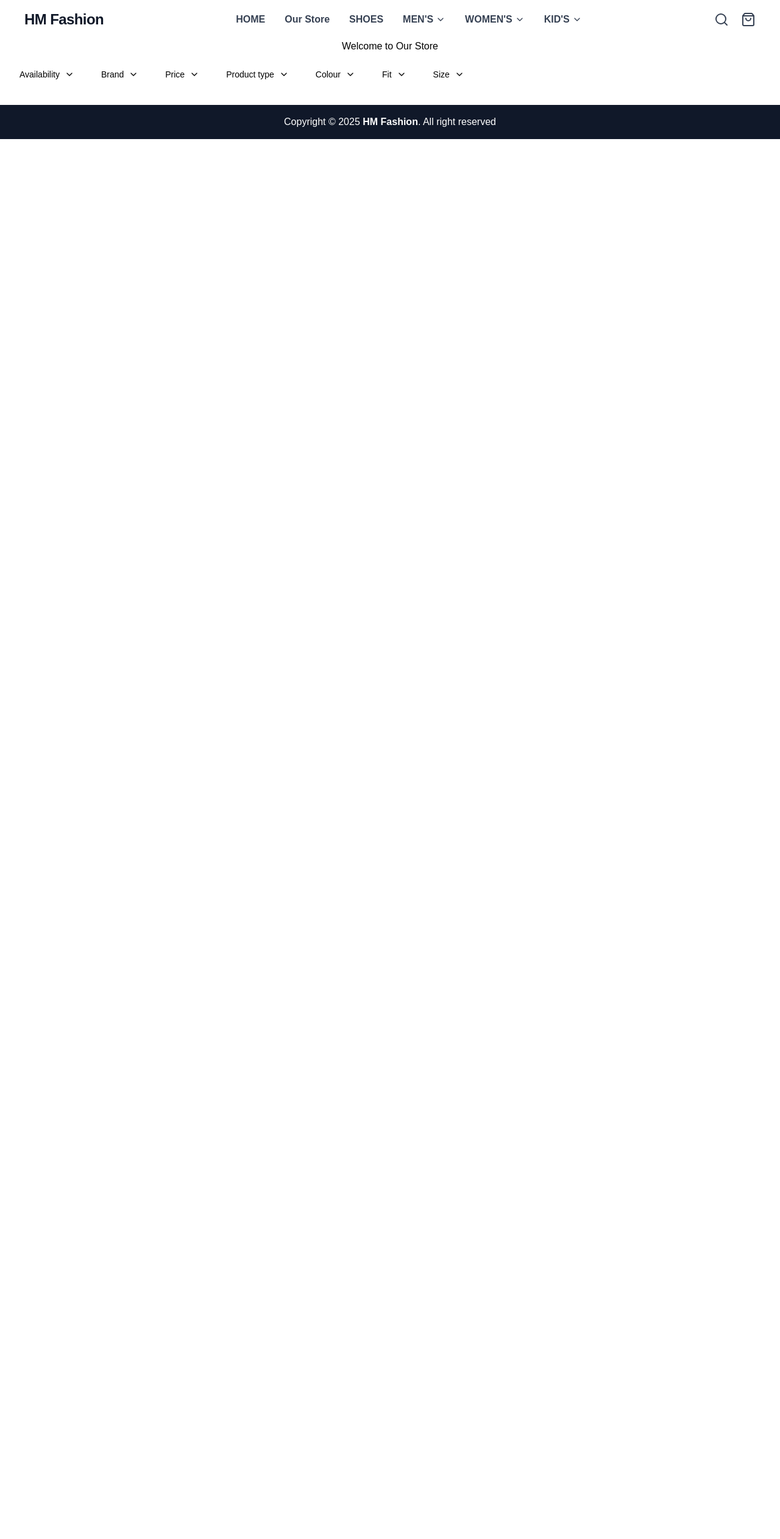
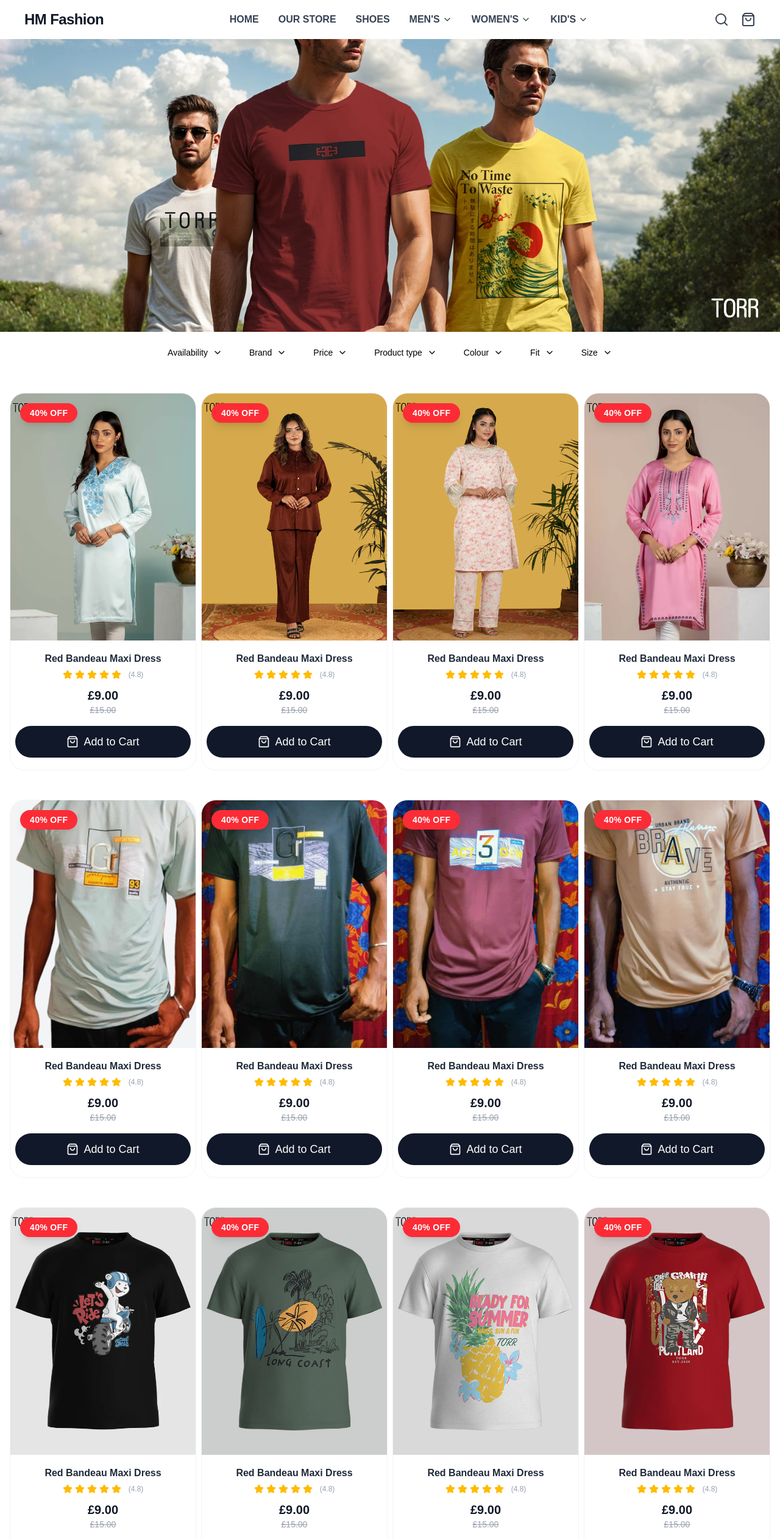
Before and after one commit to Muhtadi23/hm-fashion, a Next.js app: page /our-store in a window 1280 px wide. Shown: the top 2523 px of the page at 61% size. Before the commit the page ends 800 px from the top, so only its background shows below. Built offline with nearby package versions, Linux system fonts and the light colour scheme.

Commit message:
store page

```diff
--- a/src/app/(pages)/our-store/page.jsx
+++ b/src/app/(pages)/our-store/page.jsx
@@ -1,11 +1,46 @@
+import ProductCard from '@/components/ui/ProductCard/ProductCard';
 import FilterBar from '@/components/ui/ProductFilter/filter-bar';
+import Image from 'next/image';
 import React from 'react';
 
 const page = () => {
     return (
-        <div>
-            <h1 className='text-center'>Welcome to Our Store</h1>
-            <FilterBar />
+        <div className=''>
+            <Image
+                src='/shop_page.webp'
+                alt='Description of image'
+                width={1920}
+                height={1080}
+                className='w-full'
+            />
+            {/* <h1 className='text-center text-5xl dark:text-white '>Welcome to Our Store</h1> */}
+            <div className='flex justify-center'>
+                <FilterBar />
+            </div>
+            <div className="mt-4" >
+                <div className='grid grid-cols-2 sm:grid-cols-3 lg:grid-cols-4 gap-2 p-4'>
+                    <ProductCard image={"/productWoman4.webp"} image2={"/productWoman44.webp"} />
+                    <ProductCard image={"/productWoman1.webp"} image2={"/productWoman11.webp"} />
+                    <ProductCard image={"/productWoman2.webp"} image2={"/productWoman22.webp"} />
+                    <ProductCard image={"/productWoman3.webp"} image2={"/productWoman33.webp"} />
+                </div>
+            </div>
+            <div className="mt-4" >
+                <div className='grid grid-cols-2 sm:grid-cols-3 lg:grid-cols-4 gap-2 p-4'>
+                    <ProductCard image={"/img1r.png"} />
+                    <ProductCard image={"/img2.jpg"} />
+                    <ProductCard image={"/img3.jpg"} />
+                    <ProductCard image={"/img4.jpg"} />
+                </div>
+            </div>
+            <div className="mt-4" >
+                <div className='grid grid-cols-2 sm:grid-cols-3 lg:grid-cols-4 gap-2 p-4'>
+                    <ProductCard image={"/kids1.webp"} />
+                    <ProductCard image={"/kids2.webp"} />
+                    <ProductCard image={"/kids3.webp"} />
+                    <ProductCard image={"/kids4.webp"} />
+                </div>
+            </div>
         </div>
     );
 };
--- a/src/components/common/Footer/Footer.jsx
+++ b/src/components/common/Footer/Footer.jsx
@@ -1,6 +1,6 @@
 const Footer = () => {
     return (
-        <div className="text-center mt-4 p-4 bg-main-gray">
+        <div className="text-center p-4 bg-main-gray">
             <p className="text-white">Copyright © {new Date().getFullYear()} <span className="text-white font-bold">HM Fashion</span>. All right reserved</p>
         </div>
     );
--- a/src/components/common/Navbar/Navbar.jsx
+++ b/src/components/common/Navbar/Navbar.jsx
@@ -8,7 +8,7 @@ import DropdownItem from './DropdownItem';
 
 const navItems = [
     { label: 'HOME', href: '/' },
-    { label: 'Our Store', href: '/our-store' },
+    { label: 'OUR STORE', href: '/our-store' },
     { label: 'SHOES', href: '/shoes' },
     {
         label: "MEN'S",
```
Also changed, not shown: public/shop_page.webp (added).
